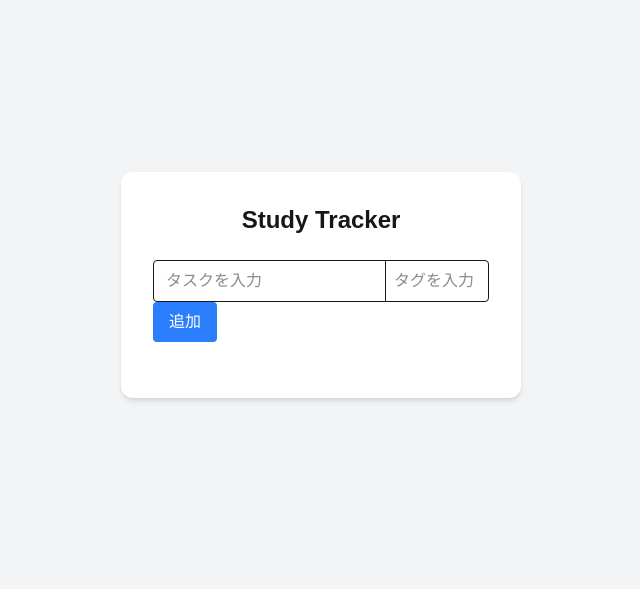
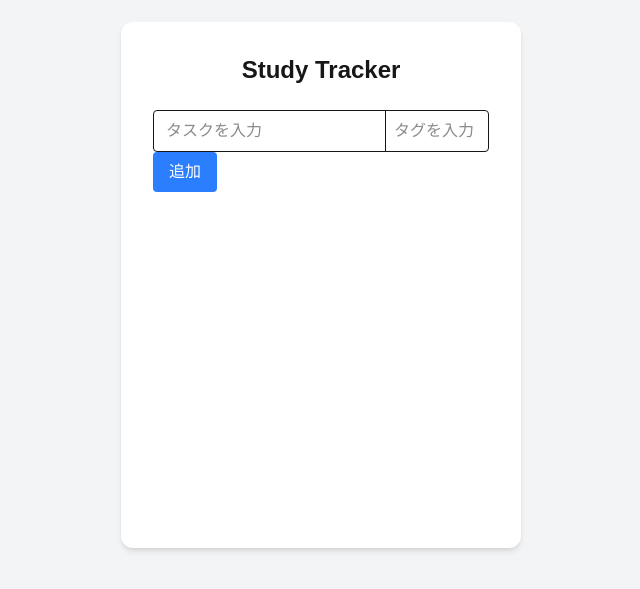
Before and after one commit to iwaki-toshiyuki/StudyTracker, a Next.js app: page / in a window 1280 px wide. Shown: the part 115-704 px from the top of the page, without its empty margins (319-959 px from the left). Built offline with nearby package versions, Linux system fonts and the light colour scheme.

Commit message:
学習時間グラフ化で可視化

```diff
--- a/app/page.tsx
+++ b/app/page.tsx
@@ -2,7 +2,7 @@
 // Next.jsのApp Routerでは、Reactのstateやイベントを使う場合は
 // クライアントコンポーネントとして宣言する必要がある
 
-import { Task, StudyLog } from "../components/Task";
+import { Task, StudyLog } from '../components/Task';
 
 import { useState, useEffect} from "react";
 // Reactのstate管理フックをインポート
@@ -12,6 +12,9 @@ import TaskForm from "../components/TaskForm";
 
 import TaskList from "../components/TaskList";
 // タスク一覧コンポーネント
+
+import Chart from "../components/Chart";
+// 学習時間をタグごとに集計して表示するチャートコンポーネント
 
 
 export default function Home() {
@@ -30,7 +33,8 @@ export default function Home() {
       id: Date.now(), // ←一意なIDを生成
       text: task,   // タスク内容
       done: false ,  // 初期状態は未完了
-      tag: tag      // タグも保存
+      tag: tag,      // タグも保存
+      totalMinutes: 0 // 累計学習時間も初期化
     }
   ]);
 
@@ -103,6 +107,37 @@ const addStudyLog = (taskId: number, minutes: number) => {
   new Set(tasks.map((task) => task.tag))
 );
 
+// タグごとの学習時間集計
+const tagSummary = studyLogs.reduce((acc, log) => {
+
+  // taskIdからタスクを取得
+  const task = tasks.find((t) => t.id === log.taskId);
+
+  // タスクが見つからない場合はスキップ
+  if (!task) return acc;
+
+  // タグをキーにして学習時間を加算
+  const tag = task.tag;
+
+  // 初めてのタグなら初期化
+  if (!acc[tag]) {
+    acc[tag] = 0;
+  }
+  // 学習時間を加算
+  acc[tag] += log.minutes;
+
+  return acc;
+
+}, {} as Record<string, number>);
+
+// チャート用データに変換
+const chartData = Object.entries(tagSummary).map(([tag, minutes]) => ({
+  name: tag,
+  value: minutes,
+}));
+
+console.log(chartData);
+
 // 初回ロード時にLocalStorageからタスクを取得
 useEffect(() => {
 
@@ -156,6 +191,9 @@ useEffect(() => {
           studyLogs={studyLogs}
         />
 
+        <Chart data={chartData} />
+
+
       </div>
 
     </main>
--- /dev/null
+++ b/components/Chart.tsx
@@ -0,0 +1,48 @@
+"use client";
+
+import {
+  PieChart,
+  Pie,
+  Cell,
+  Tooltip,
+  Legend,
+} from "recharts";
+
+// 色の定義
+const COLORS = ["#8884d8", "#82ca9d", "#ffc658", "#ff7c7c"];
+
+// props型
+type Props = {
+  data: { name: string; value: number }[];
+};
+
+export default function Chart({ data }: Props) {
+
+  return (
+
+
+    <PieChart width={300} height={300}>
+
+      {/* 円グラフ */}
+      <Pie
+        data={data}
+        dataKey="value"
+        nameKey="name"
+        outerRadius={100}
+      >
+        {data.map((_, index) => (
+          <Cell key={index}
+          fill={COLORS[index % COLORS.length]} />
+        ))}
+      </Pie>
+
+      {/* ホバーで詳細 */}
+      <Tooltip />
+
+      {/* 凡例 */}
+      <Legend />
+
+    </PieChart>
+
+  );
+}
--- a/components/Task.ts
+++ b/components/Task.ts
@@ -4,6 +4,7 @@ export type Task = {
   text: string; // タスク内容
   done: boolean; // 完了状態
   tag: string;   // 技術タグ
+  totalMinutes: number; // 累計学習時間
 };
 
 // 学習ログ型
```
